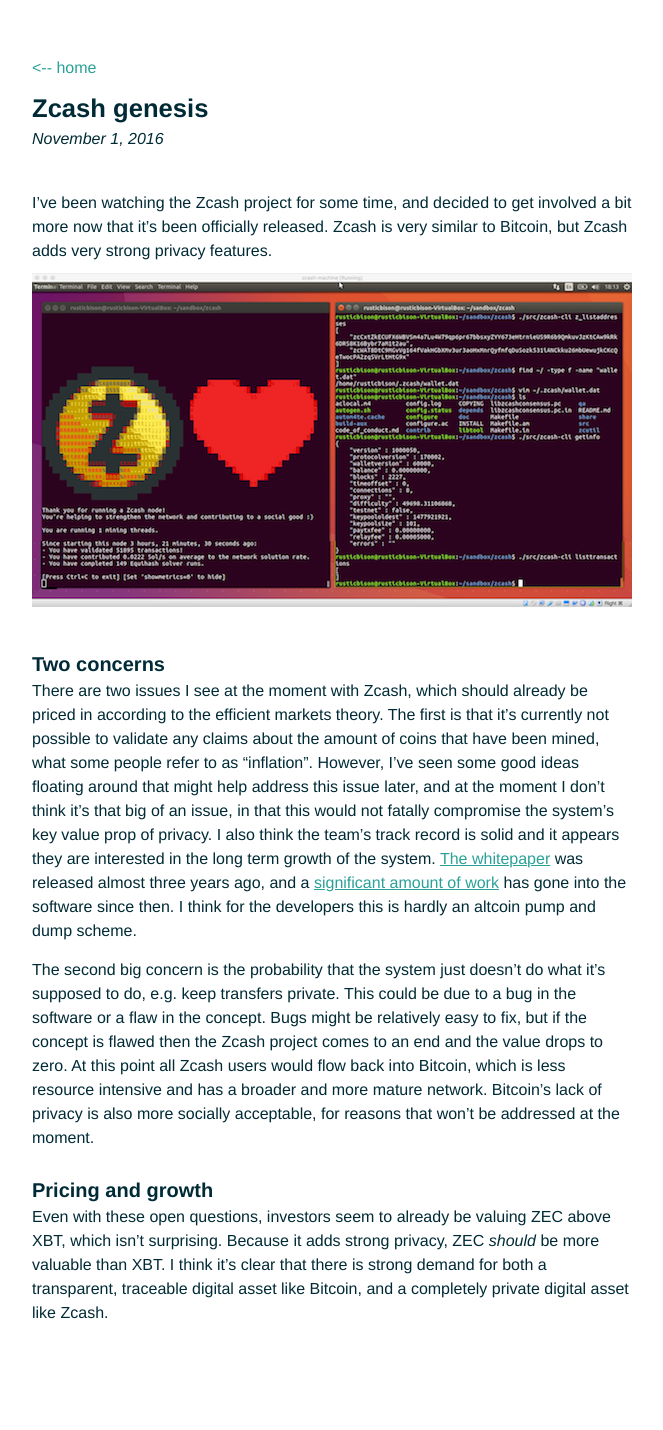
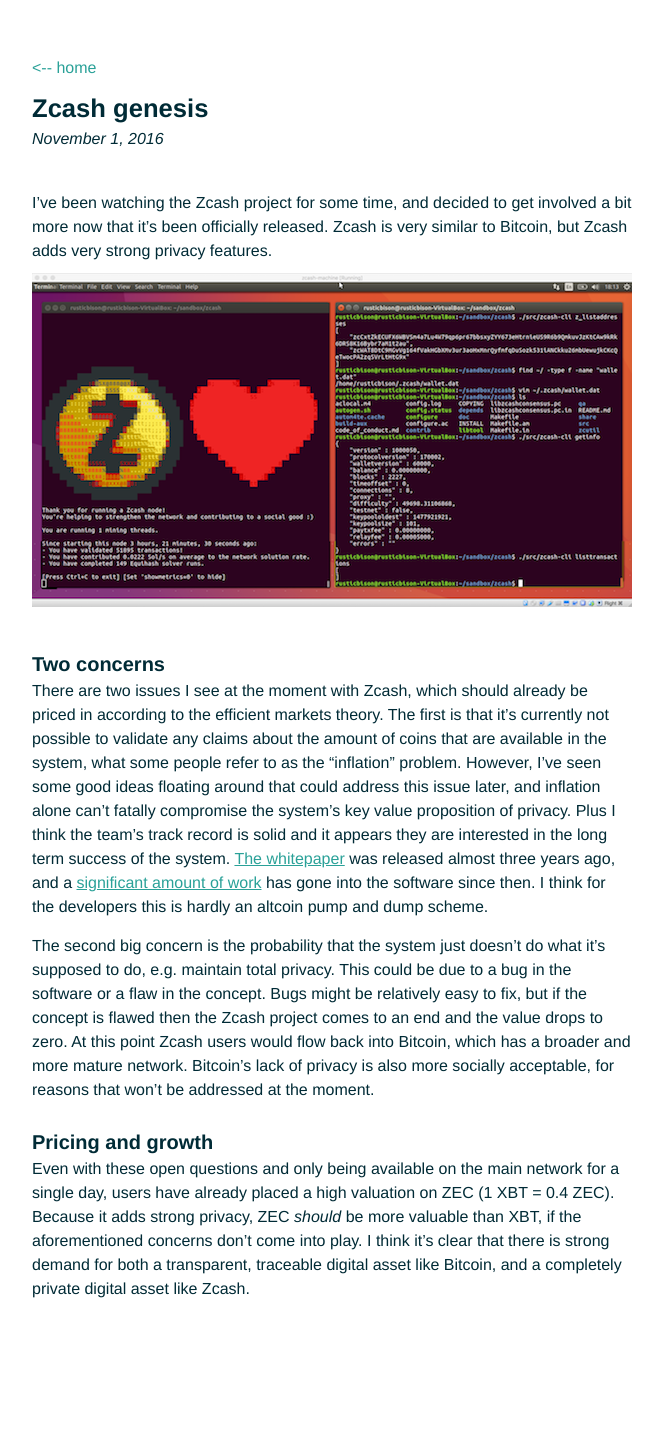
Before and after one commit to rusticbison/website, a Jekyll site: the page built from _posts/2016-11-01-Zcash-Begins.md, in a window 1280 px wide. Shown: the whole page, without its empty margins (308-971 px from the left). Built offline with Jekyll 4.4.1, drawn with Linux system fonts in a browser that asks for light colours; after the commit the page ends 1406 px from its top, so only the background shows below that.

Commit message:
Update post

```diff
--- a/_posts/2016-11-01-Zcash-Begins.md
+++ b/_posts/2016-11-01-Zcash-Begins.md
@@ -9,10 +9,10 @@
 
 # Two concerns
 
-There are two issues I see at the moment with Zcash, which should already be priced in according to the efficient markets theory. The first is that it's currently not possible to validate any claims about the amount of coins that have been mined, what some people refer to as "inflation". However, I've seen some good ideas floating around that might help address this issue later, and at the moment I don't think it's that big of an issue, in that this would not fatally compromise the system's key value prop of privacy. I also think the team's track record is solid and it appears they are interested in the long term growth of the system. [The whitepaper](http://zerocash-project.org/media/pdf/zerocash-extended-20140518.pdf) was released almost three years ago, and a [significant amount of work](https://github.com/zcash/zcash) has gone into the software since then. I think for the developers this is hardly an altcoin pump and dump scheme.
+There are two issues I see at the moment with Zcash, which should already be priced in according to the efficient markets theory. The first is that it's currently not possible to validate any claims about the amount of coins that are available in the system, what some people refer to as the "inflation" problem. However, I've seen some good ideas floating around that could address this issue later, and inflation alone can't fatally compromise the system's key value proposition of privacy. Plus I think the team's track record is solid and it appears they are interested in the long term success of the system. [The whitepaper](http://zerocash-project.org/media/pdf/zerocash-extended-20140518.pdf) was released almost three years ago, and a [significant amount of work](https://github.com/zcash/zcash) has gone into the software since then. I think for the developers this is hardly an altcoin pump and dump scheme.
 
-The second big concern is the probability that the system just doesn't do what it's supposed to do, e.g. keep transfers private. This could be due to a bug in the software or a flaw in the concept. Bugs might be relatively easy to fix, but if the concept is flawed then the Zcash project comes to an end and the value drops to zero. At this point all Zcash users would flow back into Bitcoin, which is less resource intensive and has a broader and more mature network. Bitcoin's lack of privacy is also more socially acceptable, for reasons that won't be addressed at the moment.
+The second big concern is the probability that the system just doesn't do what it's supposed to do, e.g. maintain total privacy. This could be due to a bug in the software or a flaw in the concept. Bugs might be relatively easy to fix, but if the concept is flawed then the Zcash project comes to an end and the value drops to zero. At this point Zcash users would flow back into Bitcoin, which has a broader and more mature network. Bitcoin's lack of privacy is also more socially acceptable, for reasons that won't be addressed at the moment.
 
 # Pricing and growth
 
-Even with these open questions, investors seem to already be valuing ZEC above XBT, which isn't surprising. Because it adds strong privacy, ZEC *should* be more valuable than XBT. I think it's clear that there is strong demand for both a transparent, traceable digital asset like Bitcoin, and a completely private digital asset like Zcash.
+Even with these open questions and only being available on the main network for a single day, users have already placed a high valuation on ZEC (1 XBT = 0.4 ZEC). Because it adds strong privacy, ZEC *should* be more valuable than XBT, if the aforementioned concerns don't come into play. I think it's clear that there is strong demand for both a transparent, traceable digital asset like Bitcoin, and a completely private digital asset like Zcash.
```
